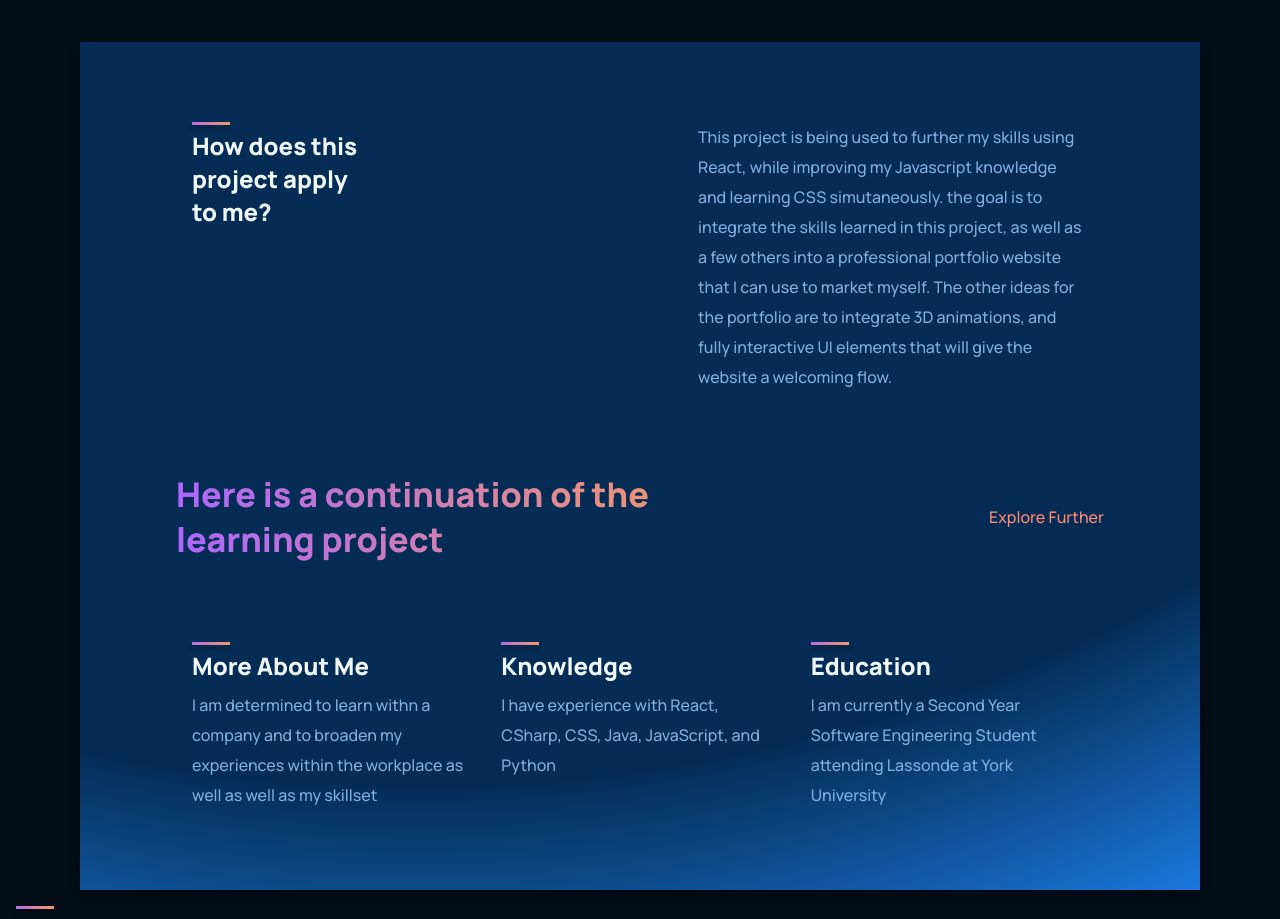
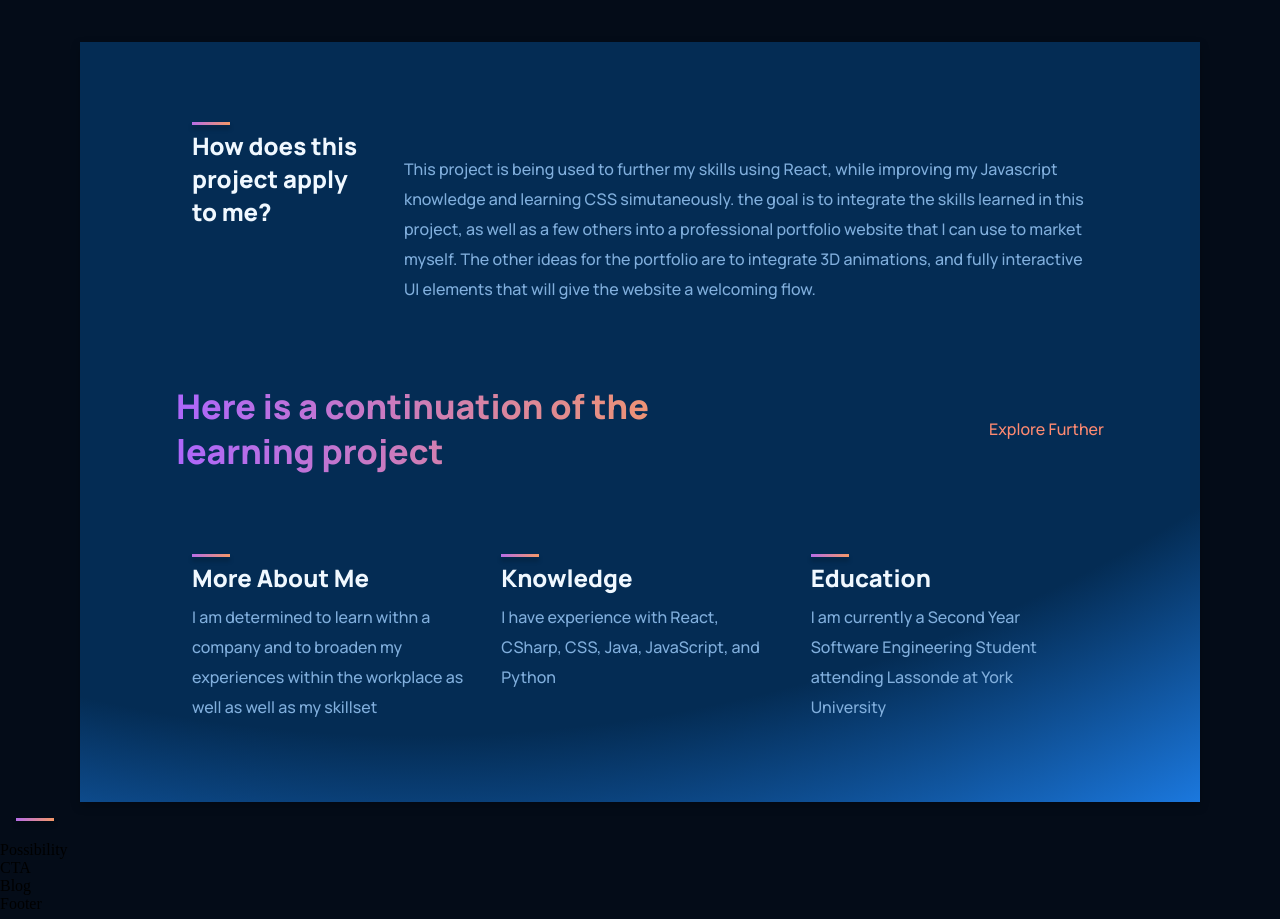
Before and after one commit to DRusetsk/React-1, a React (Create React App) app: page / in a window 1280 px wide. Shown: the part 1100-2019 px from the top of the page. Built offline with nearby package versions, Linux system fonts and the light colour scheme.

Commit message:
Text is better aligned now

```diff
--- a/src/containers/whatGPT3/whatGPT3.css
+++ b/src/containers/whatGPT3/whatGPT3.css
@@ -33,8 +33,11 @@
     margin: 0;
 }
 
-.gpt3__whatgpt3-feature .gpt3__whatgpt3-features-container__feature-text{
+/* This modifies the text for the first 'feature' */
+.gpt3__whatgpt3-feature .gpt3__features-container_feature-text{
     max-width: 700px;
+    margin-top: 2rem;
+    align-items: right;
 }
 
 .gpt3__whatgpt3-heading{
@@ -135,6 +138,3 @@
         margin: 1rem 0;
       }
 }
-.gpt3__whatgpt3-feature .gpt3__features-container__feature {
-    flex-direction: row;
-}
```
